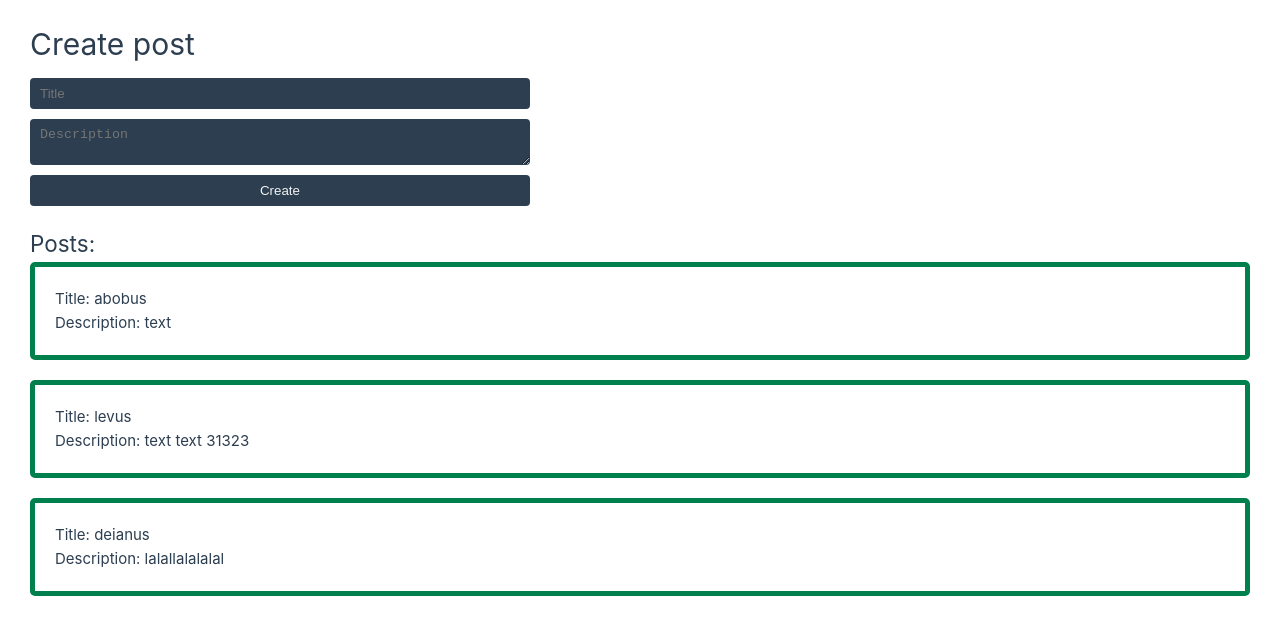
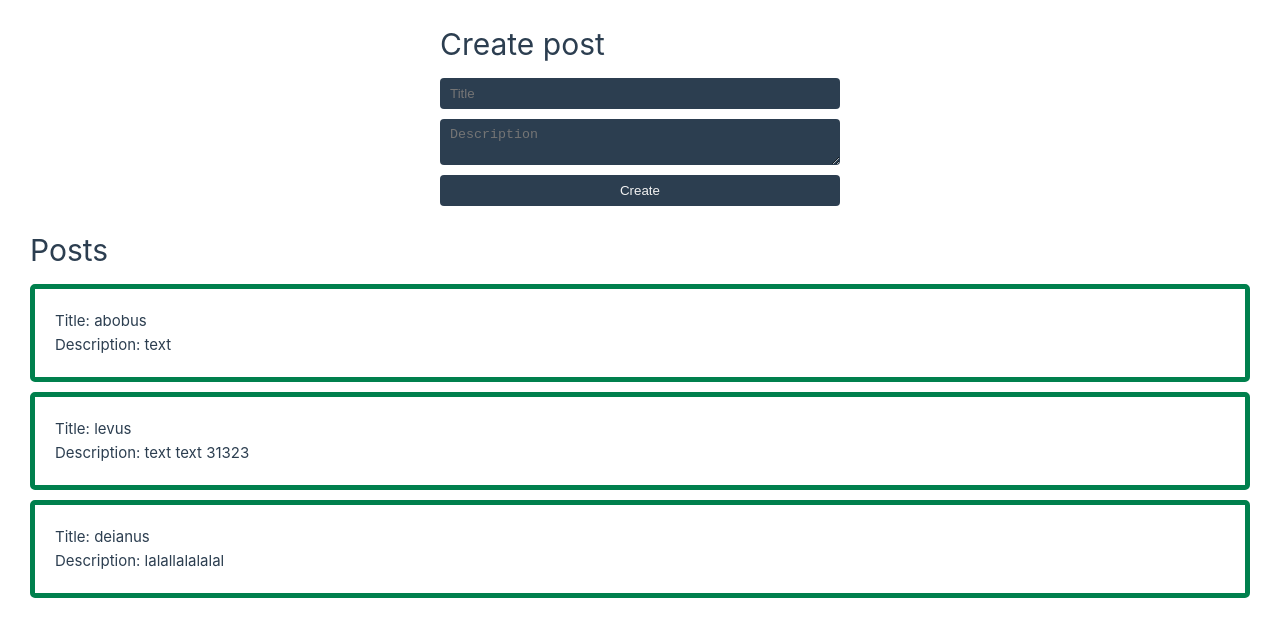
Before and after one commit to talaxasy/spa-blog-vue, a Vue app: page / in a window 1280 px wide. Shown: the top 636 px of the page. Built offline with nearby package versions, Linux system fonts and the light colour scheme.

Commit message:
emit test

```diff
--- a/src/App.vue
+++ b/src/App.vue
@@ -5,8 +5,6 @@ import PostList from './components/PostList.vue';
 import PostForm from './components/PostForm.vue';
 
 type TState = {
-  title: string;
-  description: string;
   posts: Array<{
     id: number;
     title: string;
@@ -15,8 +13,6 @@ type TState = {
 }
 
 const state: TState = reactive({
-  title: 'title',
-  description: 'description',
   posts: [{
     id: 1, title: 'abobus', description: 'text'
   },
@@ -27,16 +23,6 @@ const state: TState = reactive({
     id: 3, title: 'deianus', description: 'lalallalalalal'
   }],
 });
-
-const createPost = () => {
-  state.posts.push({
-    id: state.posts.length + 1,
-    title: state.title,
-    description: state.description,
-  });
-  state.title = '';
-  state.description = '';
-}
 </script>
 
 
@@ -44,7 +30,7 @@ const createPost = () => {
 
 <template>
   <main class="main">
-    <PostForm />
+    <PostForm @create="(post) => state.posts.push(post)" />
     <PostList :posts="state.posts" />
   </main>
 </template>
--- a/src/components/PostForm.vue
+++ b/src/components/PostForm.vue
@@ -1,12 +1,9 @@
 <template>
     <!--  @submit.prevent="createPost" -->
-    <form class="form">
+    <form class="form" @submit.prevent="createPost">
         <h1>Create post</h1>
-        <input required v-bind:value="state.title" @input="state.title = ($event.target as HTMLInputElement).value"
-            type="text" placeholder="Title">
-        <textarea required v-bind:value="state.description"
-            @input="state.description = ($event.target as HTMLInputElement).value" type="text"
-            placeholder="Description" />
+        <input required v-model="state.title" type="text" placeholder="Title">
+        <textarea required v-model="state.description" type="text" placeholder="Description" />
         <button type="submit">Create</button>
     </form>
 </template>
@@ -14,11 +11,28 @@
 <script setup lang="ts">
 import { reactive } from 'vue';
 
+const emit = defineEmits<{
+    (e: 'create', post: { id: number, title: string, description: string }): void
+}>();
 
 const state = reactive({
     title: '',
     description: '',
 });
+
+const createPost = () => {
+    emit('create', {
+        id: Date.now(),
+        title: state.title,
+        description: state.description,
+    })
+    state.description = '';
+    state.title = '';
+
+}
+
+
+
 
 </script>
 
@@ -26,7 +40,8 @@ const state = reactive({
 .form {
     display: flex;
     flex-direction: column;
-    width: 500px;
+    width: 400px;
+    margin: 0 auto;
 
     &>* {
         margin-bottom: 10px;
--- a/src/components/PostList.vue
+++ b/src/components/PostList.vue
@@ -1,20 +1,22 @@
 <template>
-    <h2>Posts:</h2>
-    <div class="post" v-for="post in posts">
-        <div><b>Title:</b> <span>{{ post.title }}</span></div>
-        <div><b>Description:</b>
-            {{ " " }}
-            <p style="display: inline;">
-                {{ post.description }}
-            </p>
+    <div class="wrapper">
+        <h1>Posts</h1>
+        <div class="post" v-for="post in posts">
+            <div><b>Title:</b> <span>{{ post.title }}</span></div>
+            <div><b>Description:</b>
+                {{ " " }}
+                <p style="display: inline;">
+                    {{ post.description }}
+                </p>
+            </div>
         </div>
     </div>
+
 </template>
 
 <script lang="ts" setup>
-import { reactive } from 'vue';
 
-const { posts = [] } = defineProps<{
+defineProps<{
     posts: Array<{
         id: number;
         title: string;
@@ -25,14 +27,23 @@ const { posts = [] } = defineProps<{
 </script>
 
 <style lang="scss" scoped>
+.wrapper {
+    &>* {
+        margin-bottom: 10px;
+
+        &:last-child {
+            margin-bottom: 0;
+        }
+    }
+}
+
 .post {
     padding: 20px;
     border-radius: 5px;
     border: 5px solid rgb(0, 128, 77);
-    margin-bottom: 20px;
 
     &:last-child {
-        margin-bottom: 0;
+        margin-bottom: 50px;
     }
 }
 </style>
```
